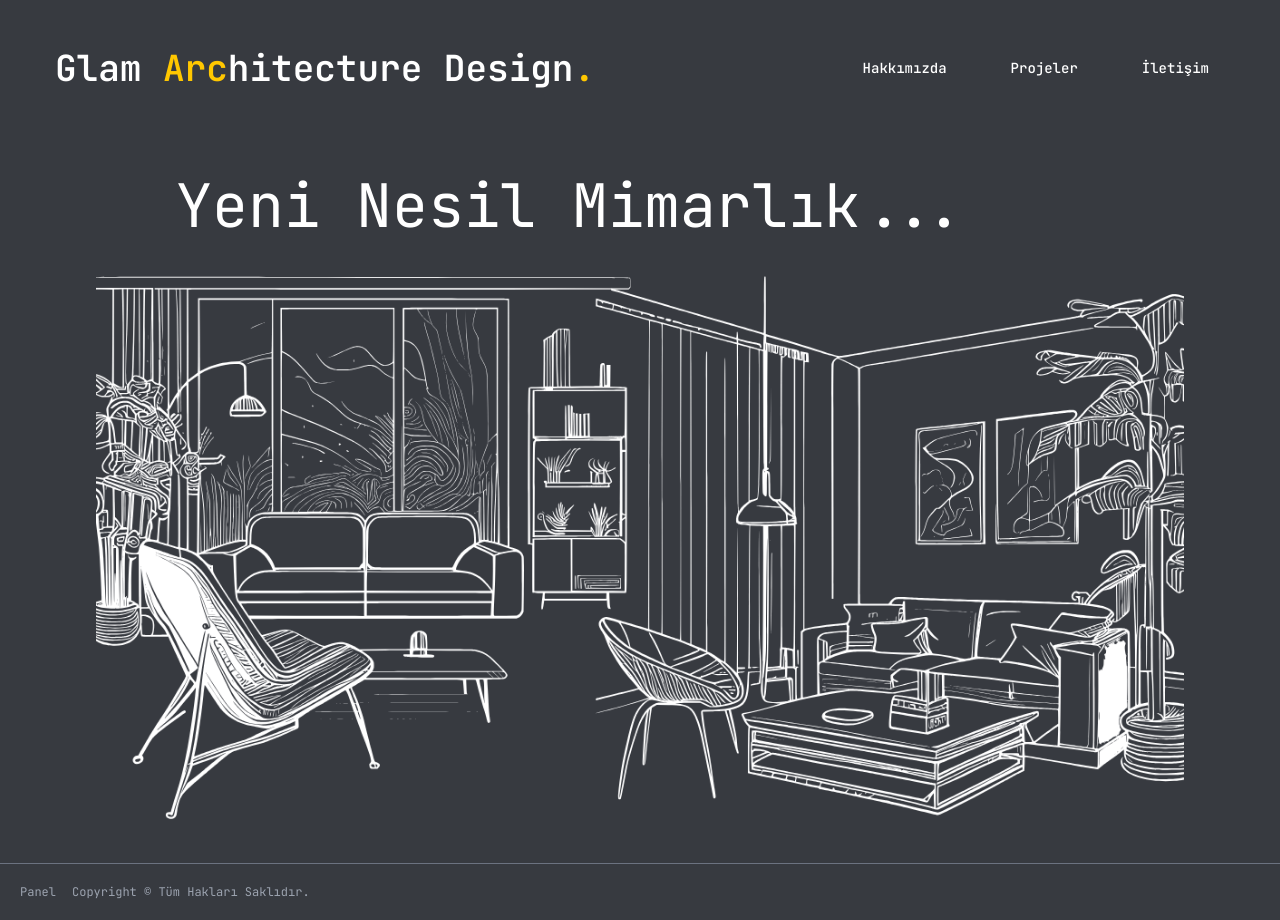
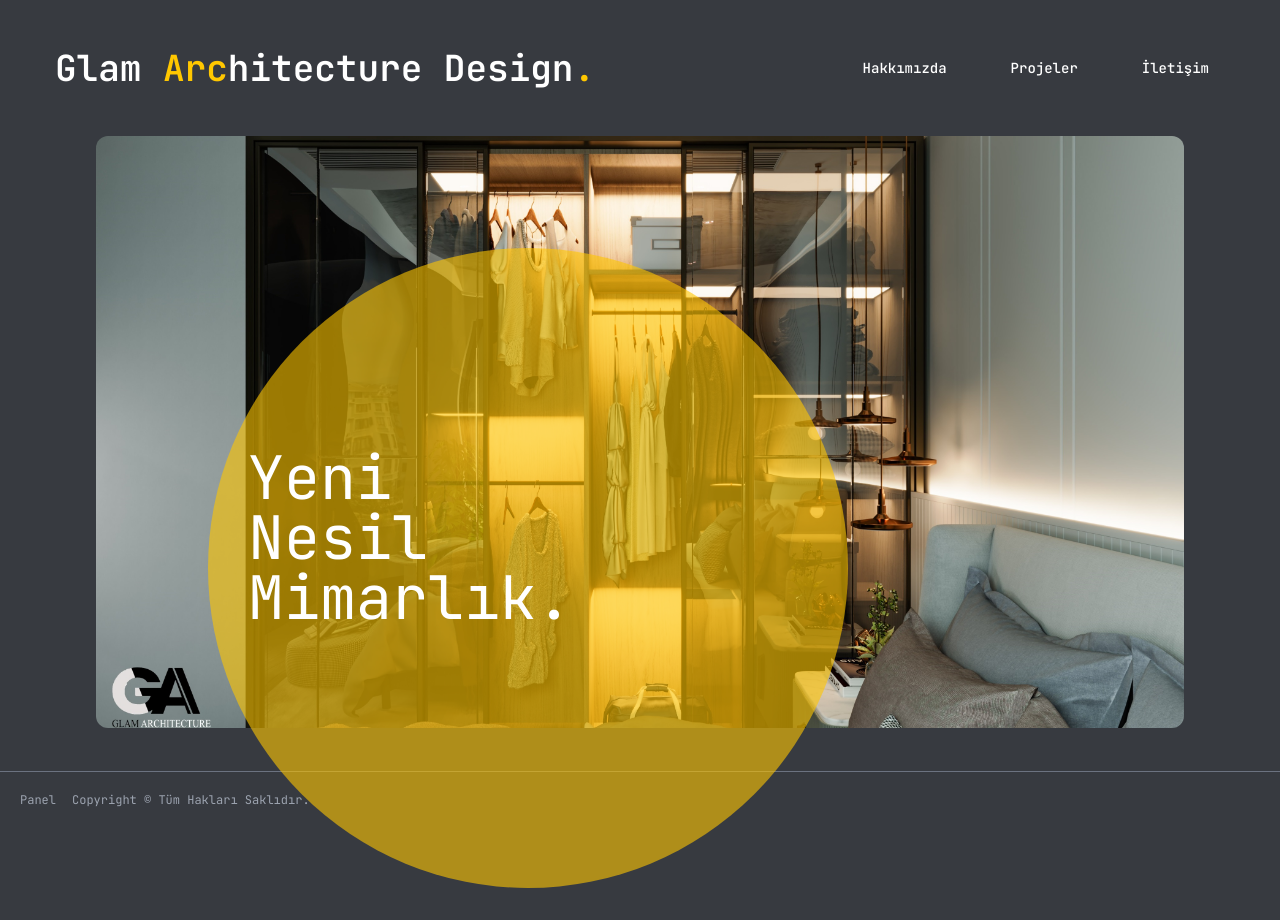
Before and after one commit to aligururyaman/arcWebApp, a Next.js app: page / in a window 1280 px wide. After the commit the page ends 888 px from the top, so only its background shows below. Built offline with nearby package versions, Linux system fonts and the light colour scheme.

Commit message:
mainpage

```diff
--- a/app/page.jsx
+++ b/app/page.jsx
@@ -4,6 +4,7 @@ import Image from 'next/image';
 import { useEffect, useState } from 'react';
 import mainTop from "./utils/mainTop.png"
 import mainMobile from "./utils/mobile.png"
+import mainBg from "./utils/glam.jpg"
 
 export default function Home() {
   const [fadeIn, setFadeIn] = useState(false);
@@ -14,11 +15,20 @@ export default function Home() {
 
   return (
     <main className='xl:px-24 px-5'>
-      <div className={`transition-opacity duration-1000 ${fadeIn ? 'opacity-100' : 'opacity-0'} xl:py-10 xl:mx-20 py-12`}>
+      {/* <div className={`transition-opacity duration-1000 ${fadeIn ? 'opacity-100' : 'opacity-0'} xl:py-10 xl:mx-20 py-12 absolute bg-primary opacity-40 rounded-xl`}>
         <h1 className='text-6xl'>Yeni Nesil Mimarlık...</h1>
+      </div> */}
+
+      <div className='absolute p-28'>
+        <div className='w-[40rem] h-[40rem] bg-accent absolute rounded-full opacity-60'>
+        </div>
+        <div className={`transition-opacity duration-1000 ${fadeIn ? 'opacity-100' : 'opacity-0'} xl:py-10 mx-10 absolute mt-40`}>
+          <h1 className='text-6xl'>Yeni Nesil Mimarlık.</h1>
+        </div>
       </div>
       <div className='hidden xl:flex'>
-        <Image src={mainTop} height={700} />
+        <Image src={mainBg} height={700} className='rounded-xl w-full' />
+        <div></div>
       </div>
       <div className='xl:hidden'>
         <Image src={mainMobile} height={900} />
```
Also changed, not shown: app/utils/glam.jpg (added).
